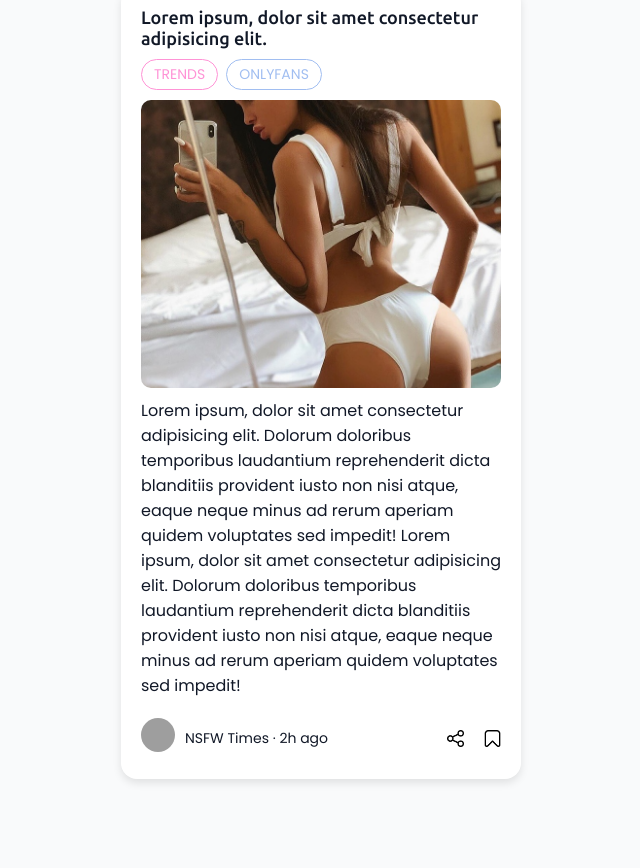
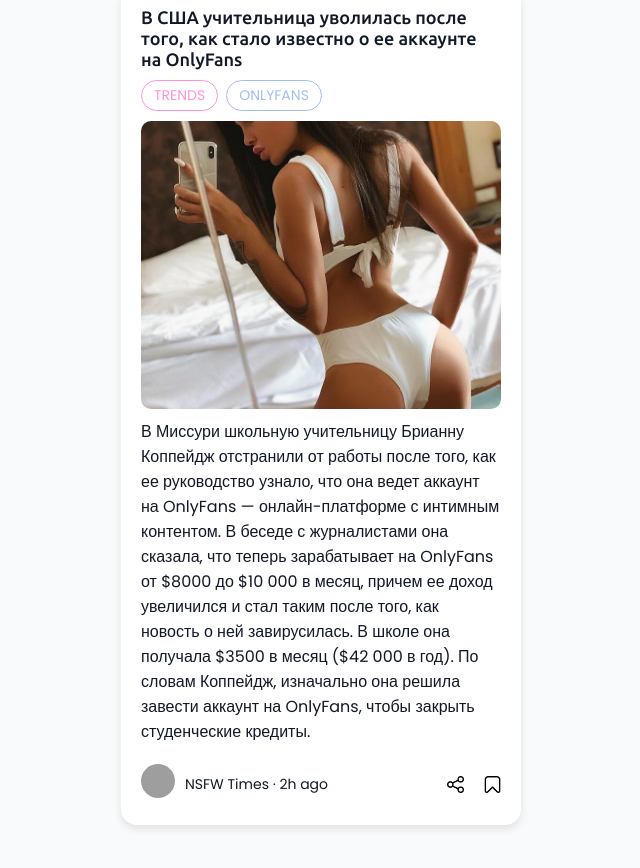
Before and after one commit to 22112024/NSFWTimes, a plain HTML site: page index.html in a window 1280 px wide. Shown: the part 1040-1908 px from the top of the page, without its empty margins (319-959 px from the left). Drawn offline with Linux system fonts and the light colour scheme; grey boxes are pictures that could not be loaded.

Commit message:
Update index.html

```diff
--- a/index.html
+++ b/index.html
@@ -60,7 +60,7 @@
               <span class="category">ONLYFANS</span>
             </div>
             <div class="card_image">
-              <a href="#"><a href="article.html"><img src="img/mainphoto.jpg" alt="Photo" /></a>
+              <a href="article.html"><img src="img/mainphoto.jpg" alt="Photo" /></a>
             </div>
             <div class="card_description">
               <a href="article.html"> В Миссури школьную учительницу Брианну Коппейдж отстранили от
@@ -116,7 +116,7 @@
         <article class="new_card">
           <div class="card_content">
             <h2 class="card_title">
-              <a href="#"> Lorem ipsum, dolor sit amet consectetur adipisicing elit.
+              <a href="#"> В США учительница уволилась после того, как стало известно о ее аккаунте на OnlyFans
               </a>
             </h2>
             <div class="card_category">
@@ -131,14 +131,15 @@
               /></a>
             </div>
             <div class="card_description">
-              <a href="article.html"> Lorem ipsum, dolor sit amet consectetur adipisicing elit.
-                Dolorum doloribus temporibus laudantium reprehenderit dicta
-                blanditiis provident iusto non nisi atque, eaque neque minus ad
-                rerum aperiam quidem voluptates sed impedit! Lorem ipsum, dolor
-                sit amet consectetur adipisicing elit. Dolorum doloribus
-                temporibus laudantium reprehenderit dicta blanditiis provident
-                iusto non nisi atque, eaque neque minus ad rerum aperiam quidem
-                voluptates sed impedit!                </a
+              <a href="article.html"> В Миссури школьную учительницу Брианну Коппейдж отстранили от
+                работы после того, как ее руководство узнало, что она ведет
+                аккаунт на OnlyFans — онлайн-платформе с интимным контентом. В
+                беседе с журналистами она сказала, что теперь зарабатывает на
+                OnlyFans от $8000 до $10 000 в месяц, причем ее доход увеличился
+                и стал таким после того, как новость о ней завирусилась. В школе
+                она получала $3500 в месяц ($42 000 в год). По словам Коппейдж,
+                изначально она решила завести аккаунт на OnlyFans, чтобы закрыть
+                студенческие кредиты.</a
               >
             </div>
             <div class="card_information">
```
